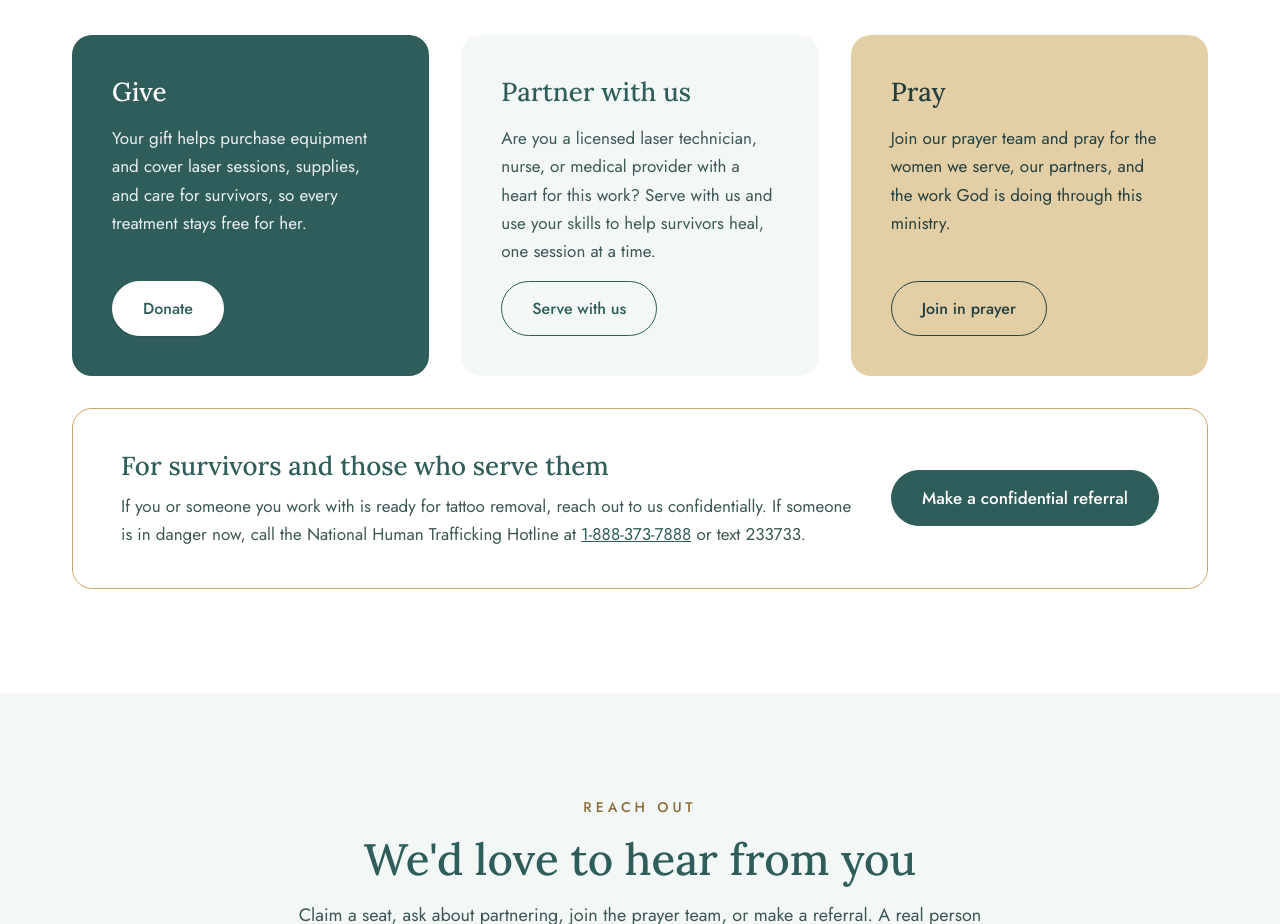
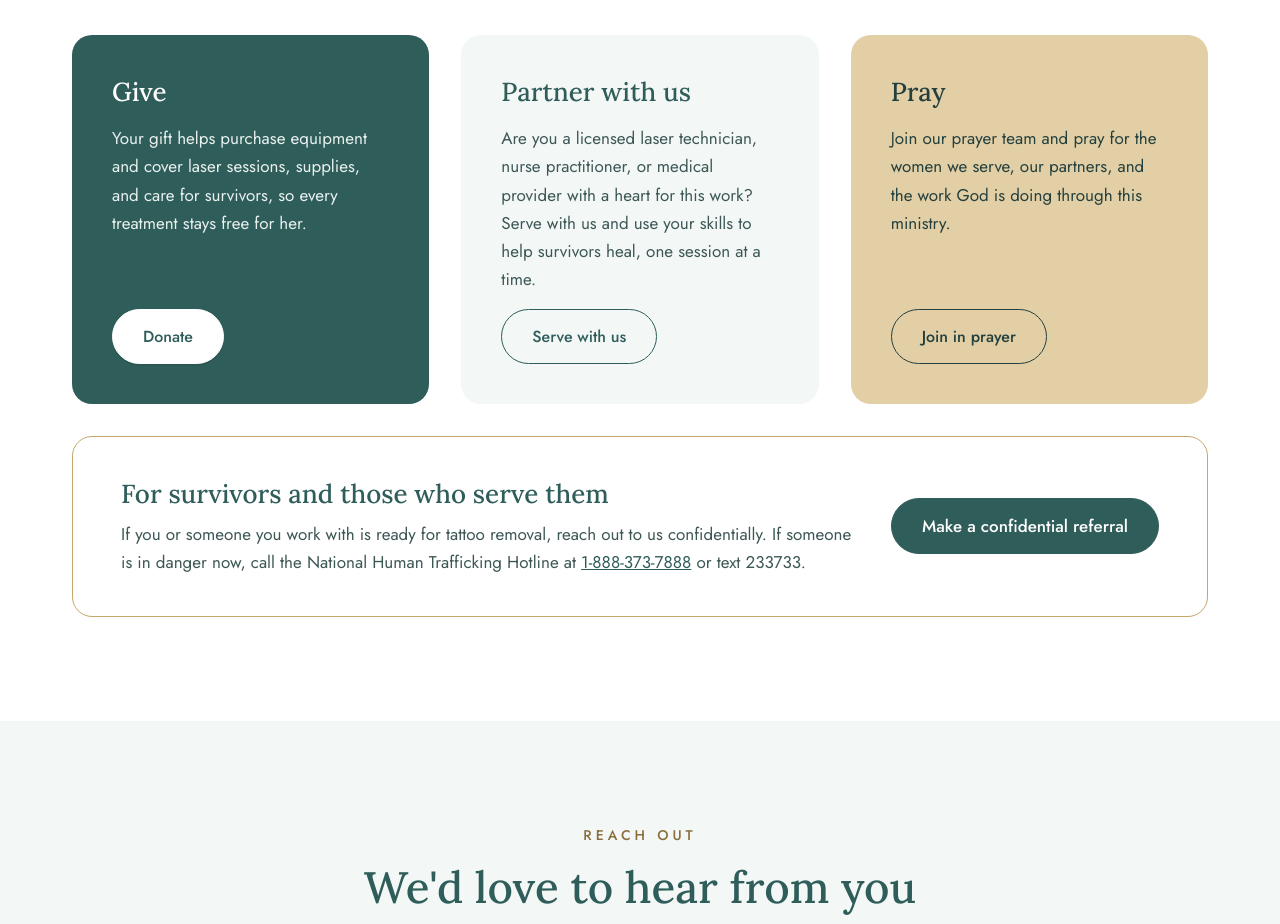
Before and after one commit to unmarkedministries/unmarkedministries.github.io, a plain HTML site: page index.html in a window 1280 px wide. Shown: the part 7240-8164 px from the top of the page. Drawn offline with Linux system fonts and the light colour scheme.

Commit message:
Nurse practitioner in Partner box
Co-Authored-By: Claude Opus 5.5 <noreply@anthropic.com>
Claude-Session: https://claude.ai/code/session_01C9bL4owB6azj7Dpv59nEPu

```diff
--- a/index.html
+++ b/index.html
@@ -425,7 +425,7 @@ footer{background:var(--teal-dk);color:var(--on-dark-2);padding:72px 0 48px}
       </div>
       <div class="inv mist">
         <h3>Partner with us</h3>
-        <p>Are you a licensed laser technician, nurse, or medical provider with a heart for this work? Serve with us and use your skills to help survivors heal, one session at a time.</p>
+        <p>Are you a licensed laser technician, nurse practitioner, or medical provider with a heart for this work? Serve with us and use your skills to help survivors heal, one session at a time.</p>
         <a href="#contact" data-topic="Become a partner" class="btn btn-line">Serve with us</a>
       </div>
       <div class="inv pray">
```
